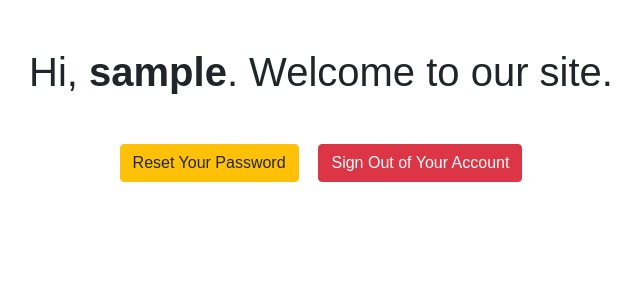
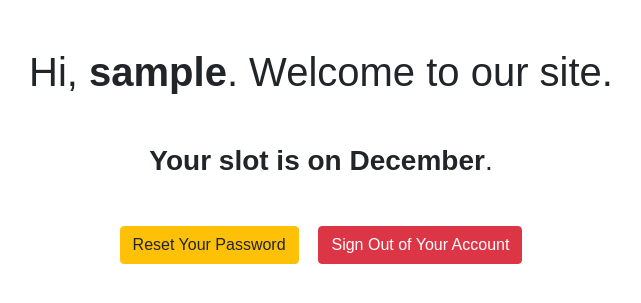
Before and after one commit to themachinisst/tambola.github.io, a PHP site: page /welcome.php in a window 1280 px wide. Shown: the top 303 px of the page, without its empty margins (319-960 px from the left). Run offline with PHP 8.4, Linux system fonts and the light colour scheme; the visitor is signed in with stand-in values (Sample User, id 1); data that the repository does not hold is empty.

Commit message:
Add files via upload

```diff
--- a/login.php
+++ b/login.php
@@ -38,6 +38,7 @@ if($_SERVER["REQUEST_METHOD"] == "POST"){
         //Prepare a select statement
         $sql = "SELECT user_id, username, password FROM userdata WHERE username = ?";
 
+
         if($stmt = $mysqli->prepare($sql)){
             //Bind variables to the prepared statment as parameters
             $stmt->bind_param("s", $param_username);
@@ -66,6 +67,7 @@ if($_SERVER["REQUEST_METHOD"] == "POST"){
                             $_SESSION["user_id"] = $user_id;
                             $_SESSION["username"] = $username;
                             //$_SESSION["first_name"] = $first_name;
+
 
                             //Redirect user to welcome page
                             header("location: welcome.php");
--- a/welcome.php
+++ b/welcome.php
@@ -8,6 +8,62 @@ session_start();
 if(!isset($_SESSION["loggedin"]) || $_SESSION["loggedin"] !== true){
     header("location: login.php");
     exit;
+}
+
+require_once "config.php";
+
+//For checking slot dates on login
+
+$user_id = $_SESSION["user_id"];
+$slot_arr = [];
+// echo $user_id;
+$slot_query = "SELECT slot_id FROM ticket WHERE user_id = $user_id;";
+
+if($result = mysqli_query($mysqli, $slot_query)){
+
+	while($rowData = mysqli_fetch_array($result)){
+        // echo $rowData["slot_id"];
+        array_push($slot_arr,  $rowData["slot_id"]);
+    }
+}
+
+$slot_arr = array_unique($slot_arr);
+// print_r($slot_arr);
+
+$slot_day_query = "SELECT day FROM slots WHERE slot_id = $slot_arr[0];";
+
+$slot_num = (int)$slot_arr[0];
+// echo $slot_num;
+
+if($result = mysqli_query($mysqli, $slot_day_query)){
+
+	while($rowData = mysqli_fetch_array($result)){
+       $slot_day = $rowData["day"];
+    }
+}
+
+// echo $slot_day, date("Ymd");
+$slot_date = substr($slot_day, -2);
+$slot_month_num = substr($slot_day, -4, -2);
+// echo $slot_date, $slot_month;
+
+// if($slot_num%2==0){
+//     $slot_time = "16:00 PM";
+// }else{
+//     $slot_time = "18:00 PM";
+// }
+
+
+$slot_monthName = date('F', mktime(0, 0, 0, $slot_month_num, 10));
+
+
+
+if(date("Ymd") == $slot_day){
+    $showtxt = "Your slot is today at ";
+}
+else{
+    //$slot_date = substr($slot_day, 2);
+    $showtxt = "Your slot is on ".$slot_date." ".$slot_monthName;
 }
 ?>
 
@@ -23,6 +79,7 @@ if(!isset($_SESSION["loggedin"]) || $_SESSION["loggedin"] !== true){
 </head>
 <body>
     <h1 class="my-5">Hi, <b><?php echo htmlspecialchars($_SESSION["username"]); ?></b>. Welcome to our site.</h1>
+    <h3 class="my-5"><b><?php echo $showtxt; ?></b>.</h3>
     <p>
         <a href="reset-password.php" class="btn btn-warning">Reset Your Password</a>
         <a href="logout.php" class="btn btn-danger ml-3">Sign Out of Your Account</a>
```
Also changed, not shown: register.php (+83 -29 lines).
